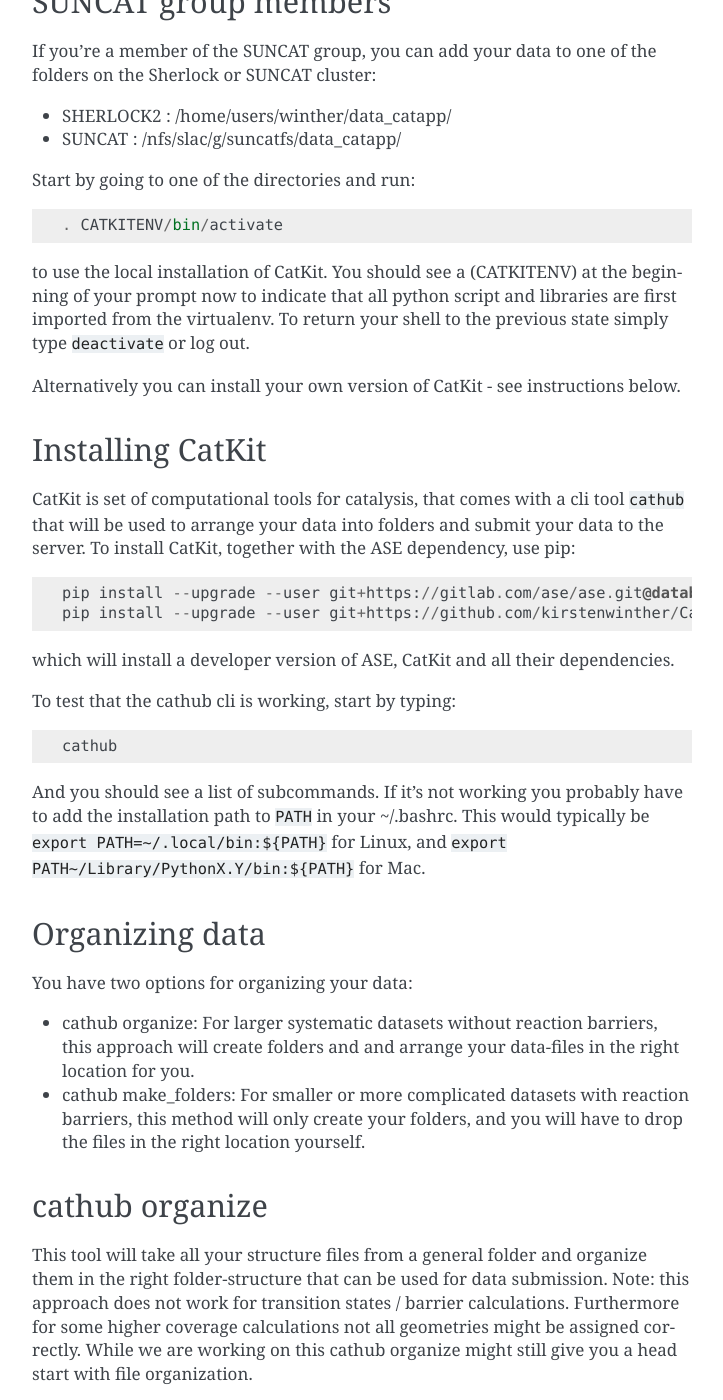
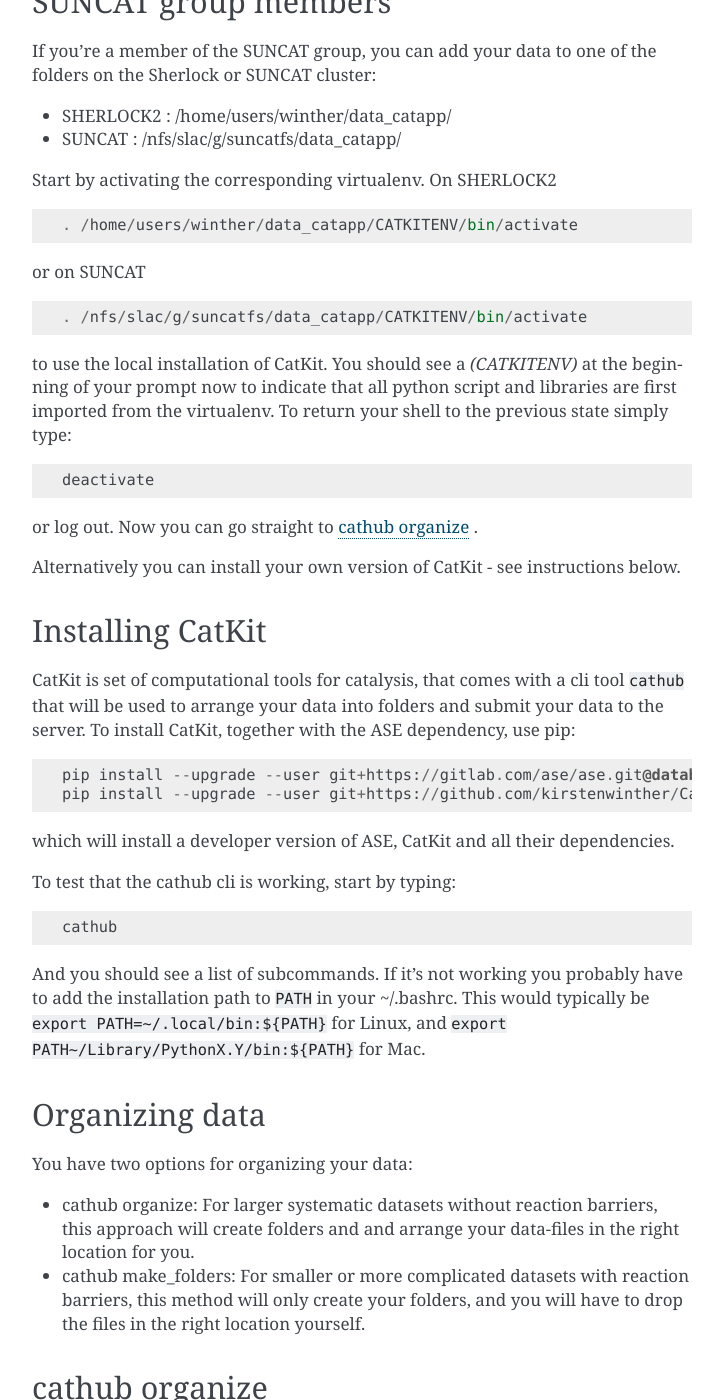
Before and after one commit to SUNCAT-Center/CatalysisHubBackend, a Sphinx documentation site: the page built from docs/source/tutorials/upload.rst, in a window 1280 px wide and 1400 px high, scrolled down 408 px. Shown: the whole window, without its empty margins (388-1111 px from the left). Built offline with Sphinx 7.4.7, drawn with Linux system fonts in a browser that asks for light colours; pages that are not in the unit, such as notebooks, are missing from menus; some of the changed text lies outside the part shown.

Commit message:
Simplified tutorial a little

```diff
--- a/docs/source/tutorials/upload.rst
+++ b/docs/source/tutorials/upload.rst
@@ -12,13 +12,24 @@
 * SHERLOCK2 : /home/users/winther/data_catapp/
 * SUNCAT : /nfs/slac/g/suncatfs/data_catapp/
 
-Start by going to one of the directories and run::
+Start by activating the corresponding virtualenv. On SHERLOCK2 ::
 
-  . CATKITENV/bin/activate
+  . /home/users/winther/data_catapp/CATKITENV/bin/activate
 
-to use the local installation of CatKit. You should see a (CATKITENV) at the beginning of your prompt now to indicate that all python script and libraries are first imported from the virtualenv. To return your shell to the previous state simply type ``deactivate`` or log out.
+or on SUNCAT ::
+
+  . /nfs/slac/g/suncatfs/data_catapp/CATKITENV/bin/activate
+
+
+
+to use the local installation of CatKit. You should see a `(CATKITENV)` at the beginning of your prompt now to indicate that all python script and libraries are first imported from the virtualenv. To return your shell to the previous state simply type::
+
+  deactivate
+
+or log out. Now you can go straight to `cathub organize`_ .
 
 Alternatively you can install your own version of CatKit - see instructions below.
+
 
 Installing CatKit
 ...........................
@@ -45,7 +56,7 @@
 
 cathub organize
 ................
-This tool will take all your structure files from a general folder and organize them in the right folder-structure that can be used for data submission. Note: this approach does not work for transition states / barrier calculations. Furthermore for some higher coverage calculations not all geometries might be assigned correctly. While we are working on this cathub organize might still give you a head start with file organization.
+This tool will take all your structure files from a general folder and organize them in the right folder-structure that can be used for data submission. Note: this approach does not work for transition states / barrier calculations. And it will still need a lot of manual file organization for co-adsorbate configurations.  While we are working on this cathub organize might still give you a nice head start with file organization.
 
 To learn about the organize command, type::
 
```
